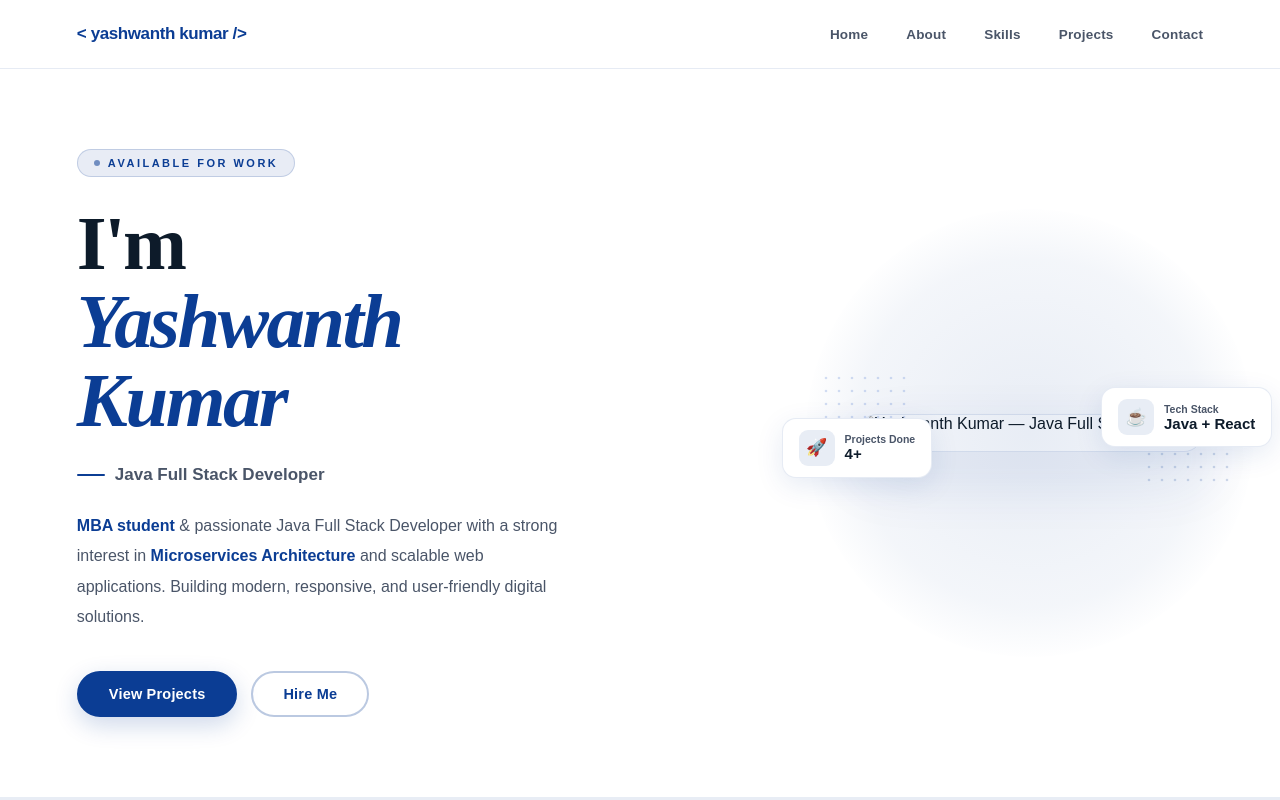
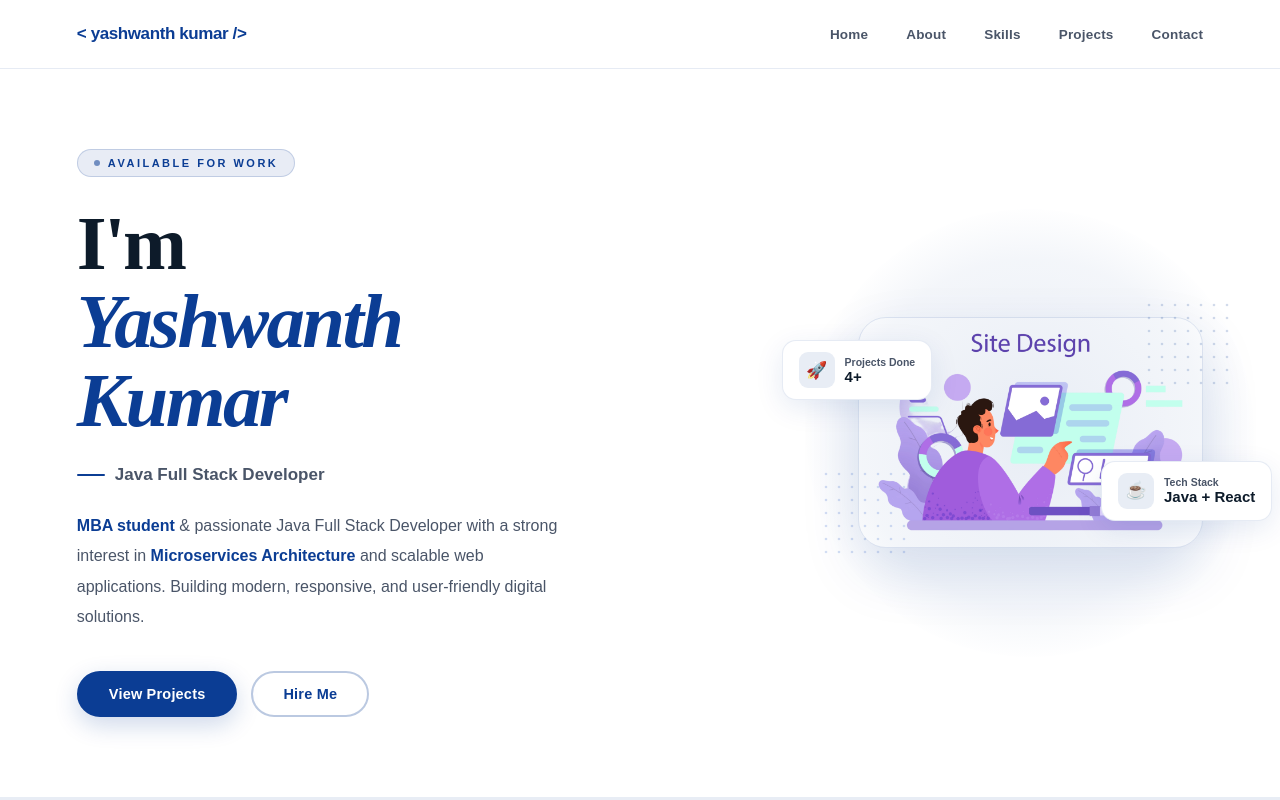
Before and after one commit to Yashwanthkumar-dev/personal-portfolio, a plain HTML site: page index.html in a window 1280 px wide. Shown: the top 800 px of the page. Drawn offline with Linux system fonts and the light colour scheme; the site is published under a folder, as on GitHub Pages, so addresses that start at the root find nothing.

Commit message:
fixed bugs in portfolio

```diff
--- a/index.html
+++ b/index.html
@@ -115,7 +115,7 @@
 
           <img
             class="hero_image"
-            src="/assets/image.webp"
+            src="assets/Images/image.webp"
             alt="Yashwanth Kumar — Java Full Stack Developer"
             loading="eager"
           />
```
Also changed, not shown: assets/Images/image.webp (renamed from assets/image.webp), assets/background_dots.png (deleted).
